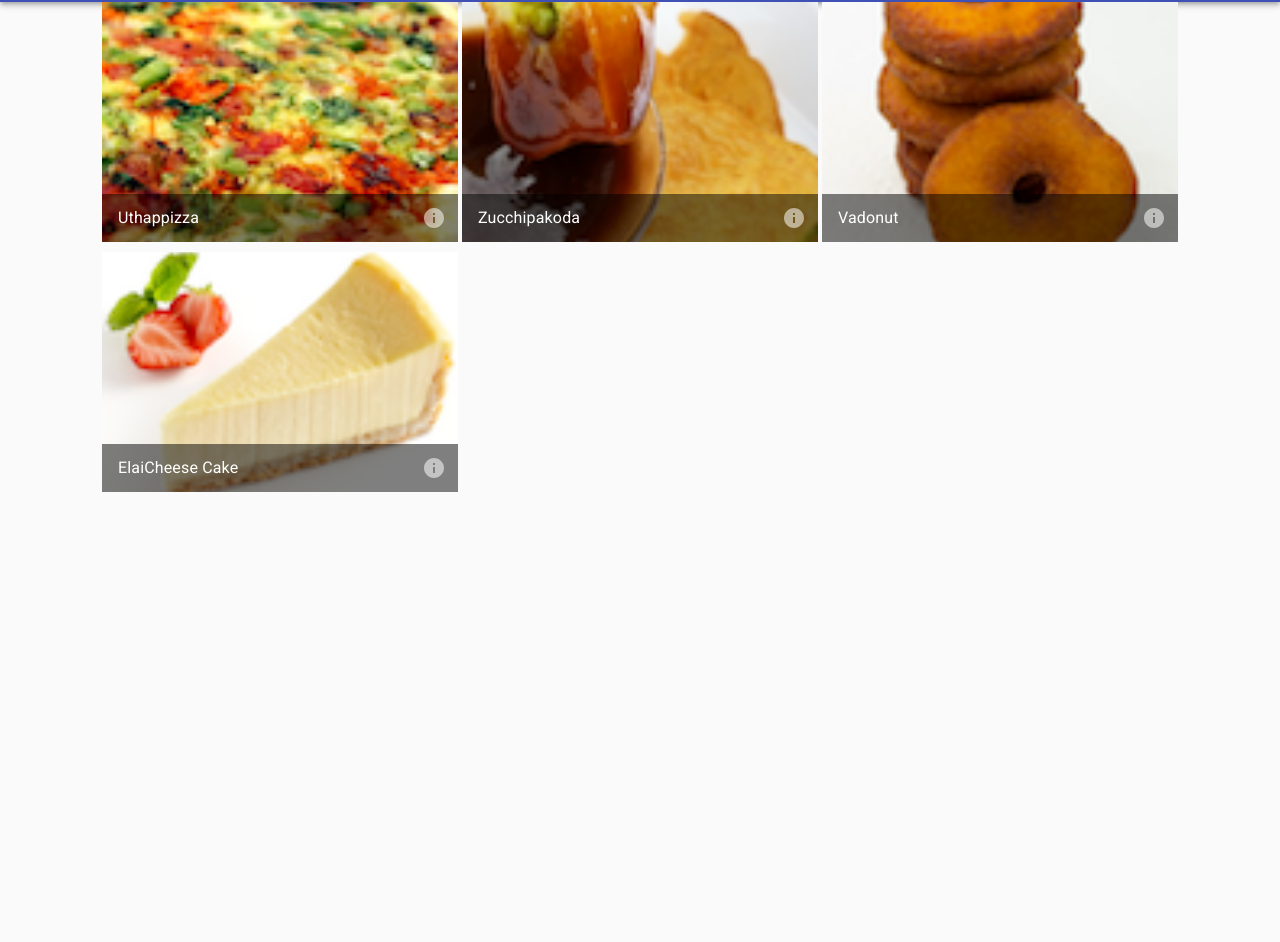
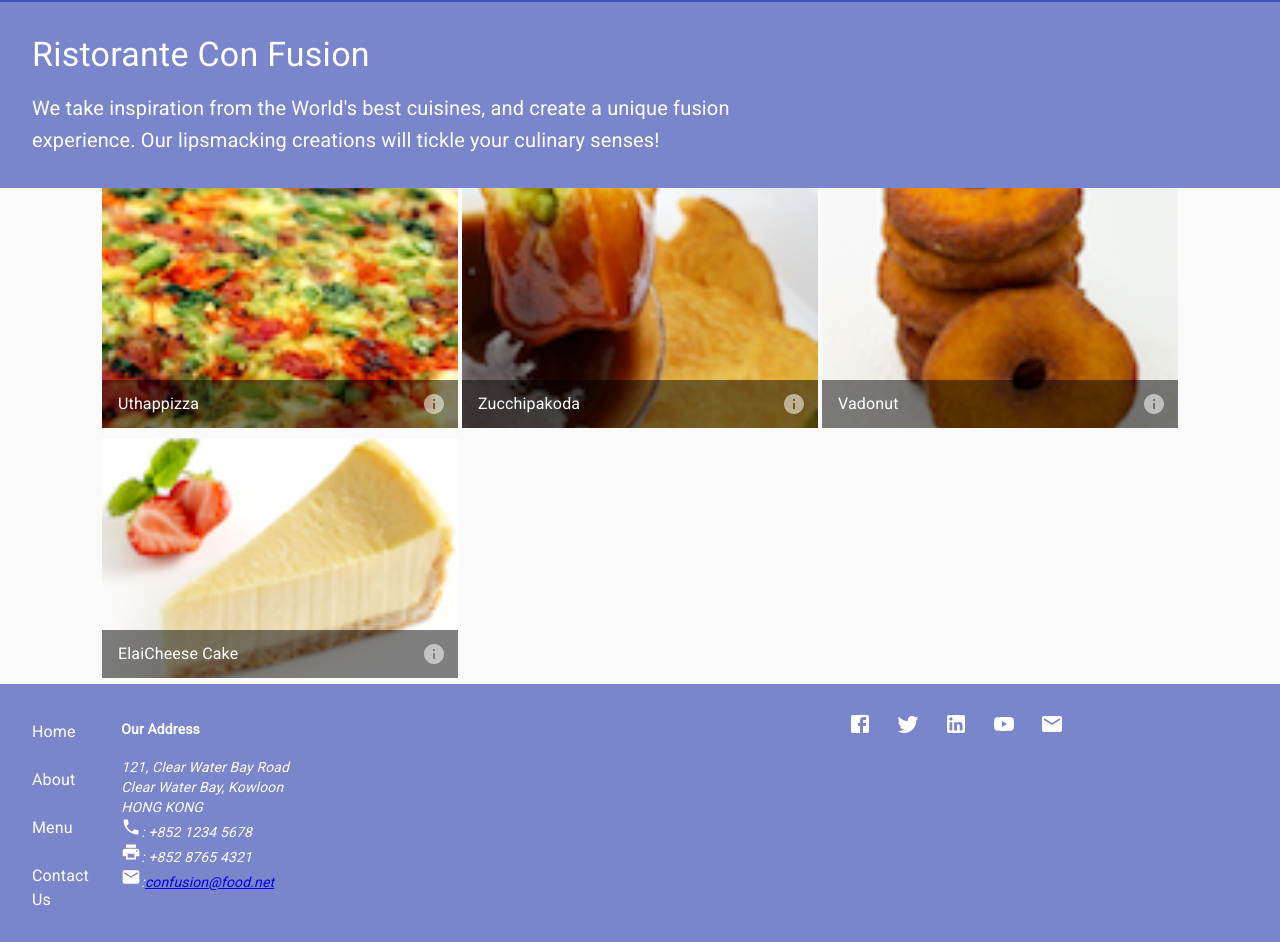
Before and after one commit to jmuppala/confusion-react-16.3.1, a React (Create React App) app: page / in a window 1280 px wide. Shown: the part 62-1004 px from the top of the page. Before the commit the page ends 800 px from the top, so only its background shows below. Built offline with nearby package versions, Linux system fonts and the light colour scheme.

Commit message:
Header and Footer

```diff
--- a/src/App.js
+++ b/src/App.js
@@ -2,6 +2,7 @@ import React, { useState } from 'react';
 import NavBar from './components/NavBar';
 import MenuList from './components/MenuComponent';
 import DishDetail from './components/DishDetailComponent';
+import Footer from './components/FooterComponent';
 import CssBaseline from '@material-ui/core/CssBaseline';
 import Container from '@material-ui/core/Container';
 import { DISHES } from './shared/dishes';
@@ -20,6 +21,7 @@ function App() {
         <MenuList dishes={dishes} setSelectedDishId={setSelectedDishId} />
         {(selectedDishId !== null) ? <DishDetail dishes={dishes} selectedDishId={selectedDishId} /> : null }
       </Container>
+      <Footer />
     </>
   );
 }
--- /dev/null
+++ b/src/components/FooterComponent.js
@@ -0,0 +1,96 @@
+import React from 'react';
+import { makeStyles } from '@material-ui/core/styles';
+import Typography from '@material-ui/core/Typography';
+import IconButton from '@material-ui/core/IconButton';
+import Box from '@material-ui/core/Box';
+import Grid from '@material-ui/core/Grid';
+import List from '@material-ui/core/List';
+import ListItem from '@material-ui/core/ListItem';
+import ListItemText from '@material-ui/core/ListItemText';
+import PhoneIcon from '@material-ui/icons/Phone';
+import PrintIcon from '@material-ui/icons/Print';
+import EmailIcon from '@material-ui/icons/Email';
+import FacebookIcon from '@material-ui/icons/Facebook';
+import TwitterIcon from '@material-ui/icons/Twitter';
+import LinkedInIcon from '@material-ui/icons/LinkedIn';
+import YouTubeIcon from '@material-ui/icons/YouTube';
+
+const useStyles = makeStyles((theme) => ({
+  root: {
+    flexGrow: 1,
+  },
+  menuButton: {
+    marginRight: theme.spacing(2),
+  },
+  title: {
+    flexGrow: 1,
+    margin: theme.spacing(2)
+  },
+}));
+
+function Footer() {
+  const classes = useStyles();
+
+  return (
+    <div className={classes.root}>
+      <Box bgcolor="primary.light" color="primary.contrastText" p={2}>
+        <Grid container spacing={2}>
+          <Grid item xs={12} sm={2} md={1}>
+            <List>
+                <ListItem button component="a" href="#" >
+                    <ListItemText primary="Home" />
+                </ListItem>
+                <ListItem button component="a" href="#" >
+                    <ListItemText primary="About" />
+                </ListItem>
+                <ListItem button component="a" href="#" >
+                    <ListItemText primary="Menu" />
+                </ListItem>
+                <ListItem button component="a" href="#" >
+                    <ListItemText primary="Contact Us" />
+                </ListItem>
+            </List>
+          </Grid>
+          <Grid item xs={12} sm={4} md={5}>
+            <h4>Our Address</h4>
+            <address>
+            121, Clear Water Bay Road<br /> Clear Water Bay, Kowloon<br /> HONG KONG<br />
+            <PhoneIcon fontSize='small' />: +852 1234 5678<br />
+            <PrintIcon fontSize='small' />: +852 8765 4321<br />
+            <EmailIcon fontSize='small' />:
+            <a href="mailto:confusion@food.net">confusion@food.net</a>
+            </address>
+          </Grid>
+          <Grid item xs={12} sm={6}>
+            <Typography variant="body1" align='center' component="p">
+                <IconButton color="inherit" component="a" href="https://www.facebook.com/">
+                    <FacebookIcon />
+                </IconButton>
+                <IconButton color="inherit" component="a" href="https://www.twitter.com/">
+                    <TwitterIcon />
+                </IconButton>
+                <IconButton color="inherit" component="a" href="https://www.linkedin.com/">
+                    <LinkedInIcon />
+                </IconButton>
+                <IconButton color="inherit" component="a" href="https://youtube.com/">
+                    <YouTubeIcon />
+                </IconButton>
+                <IconButton color="inherit" component="a" href="mailto:confusion@food.net">
+                    <EmailIcon />
+                </IconButton>
+            </Typography>
+          </Grid>
+        </Grid>
+        <Grid container spacing={2}>
+            <Grid item xs={12}>
+                <Typography variant="body2" align='center' component="p">
+                © Copyright 2020 Ristorante Con Fusion
+                </Typography>
+            </Grid>
+        </Grid>
+      </Box>
+    </div>
+  );
+}
+
+export default Footer;
--- a/src/components/NavBar.js
+++ b/src/components/NavBar.js
@@ -5,6 +5,8 @@ import Toolbar from '@material-ui/core/Toolbar';
 import Typography from '@material-ui/core/Typography';
 import IconButton from '@material-ui/core/IconButton';
 import MenuIcon from '@material-ui/icons/Menu';
+import Box from '@material-ui/core/Box';
+import Grid from '@material-ui/core/Grid';
 
 const useStyles = makeStyles((theme) => ({
   root: {
@@ -15,6 +17,7 @@ const useStyles = makeStyles((theme) => ({
   },
   title: {
     flexGrow: 1,
+    margin: theme.spacing(2)
   },
 }));
 
@@ -33,6 +36,18 @@ function NavBar() {
           </Typography>
         </Toolbar>
       </AppBar>
+      <Box bgcolor="primary.light" color="primary.contrastText" p={2}>
+        <Grid container spacing={2}>
+          <Grid item xs={12} sm={8}>
+            <Typography variant="h4" className={classes.title}>
+                Ristorante Con Fusion
+            </Typography>
+            <Typography variant="h6" className={classes.title}>
+              We take inspiration from the World's best cuisines, and create a unique fusion experience. Our lipsmacking creations will tickle your culinary senses!
+            </Typography>
+          </Grid>
+        </Grid>
+      </Box>
     </div>
   );
 }
```
